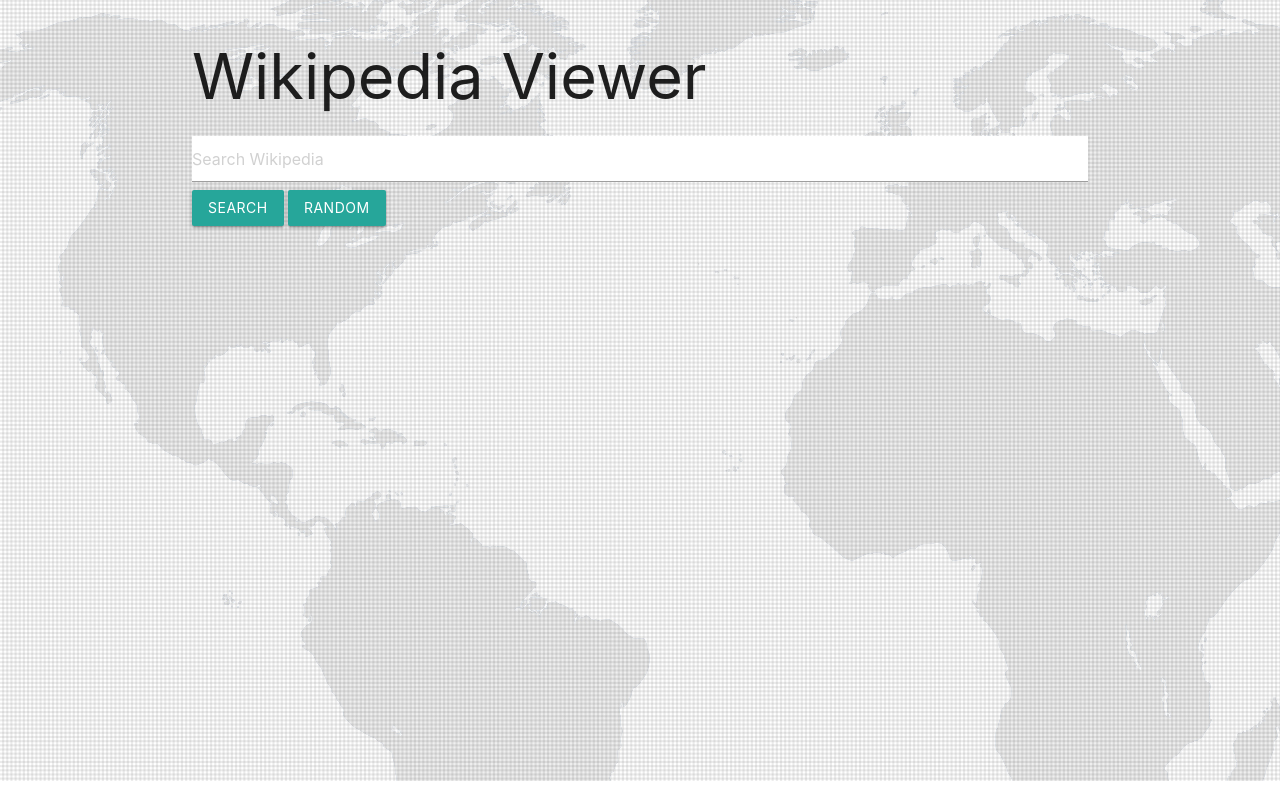
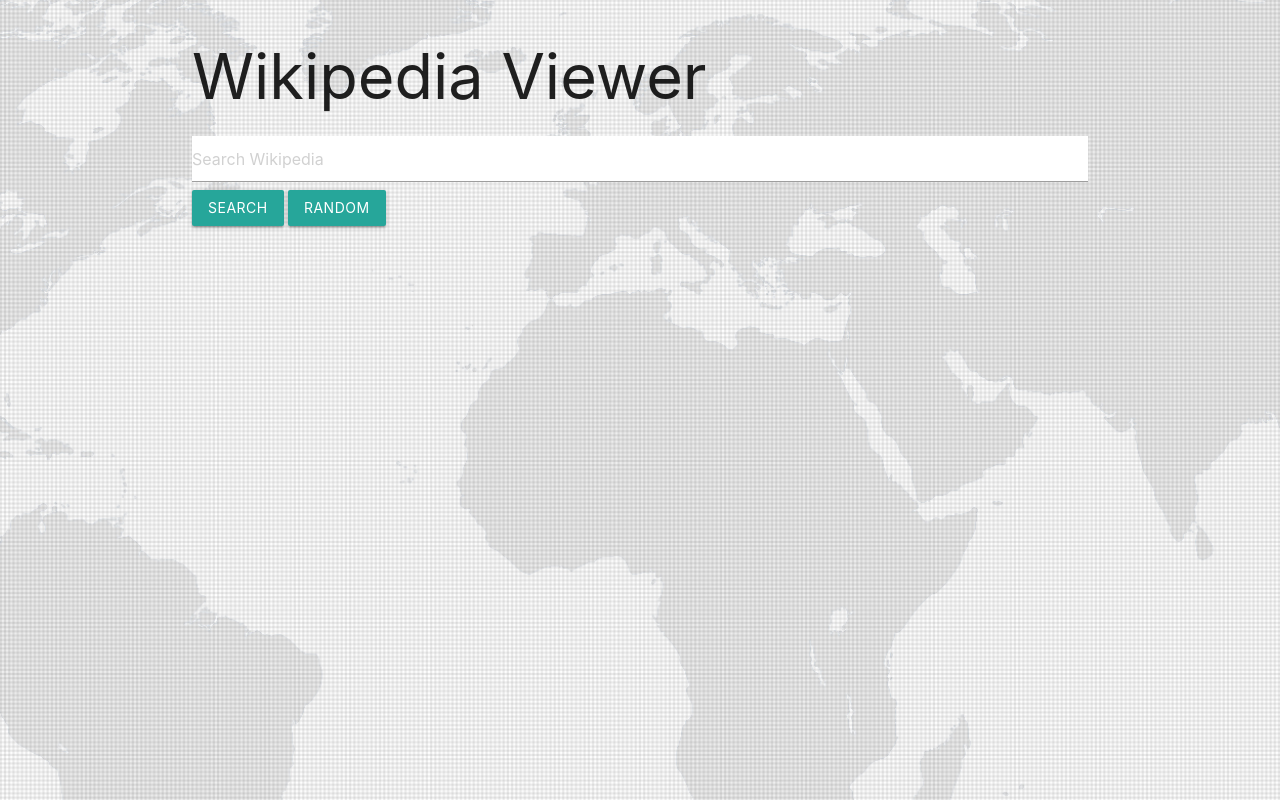
Before and after one commit to m-paniagua/wikipedia-viewer, a plain HTML site: page index.html in a window 1280 px wide. Drawn offline with nearby package versions, Linux system fonts and the light colour scheme; no server answers.

Commit message:
Fix background image

```diff
--- a/css/style.css
+++ b/css/style.css
@@ -1,7 +1,16 @@
+html {
+    height: 100%;
+}
 body {
+/*    height: 100%;*/
     background-image: url('../img/background.jpg');
     background-repeat: no-repeat;
+    background-position: center;
     background-attachment: fixed;
+    webkit-background-size: cover;
+    -moz-background-size: cover;
+    -o-background-size: cover;
+    background-size: cover;
 }
 
 .title {
```
